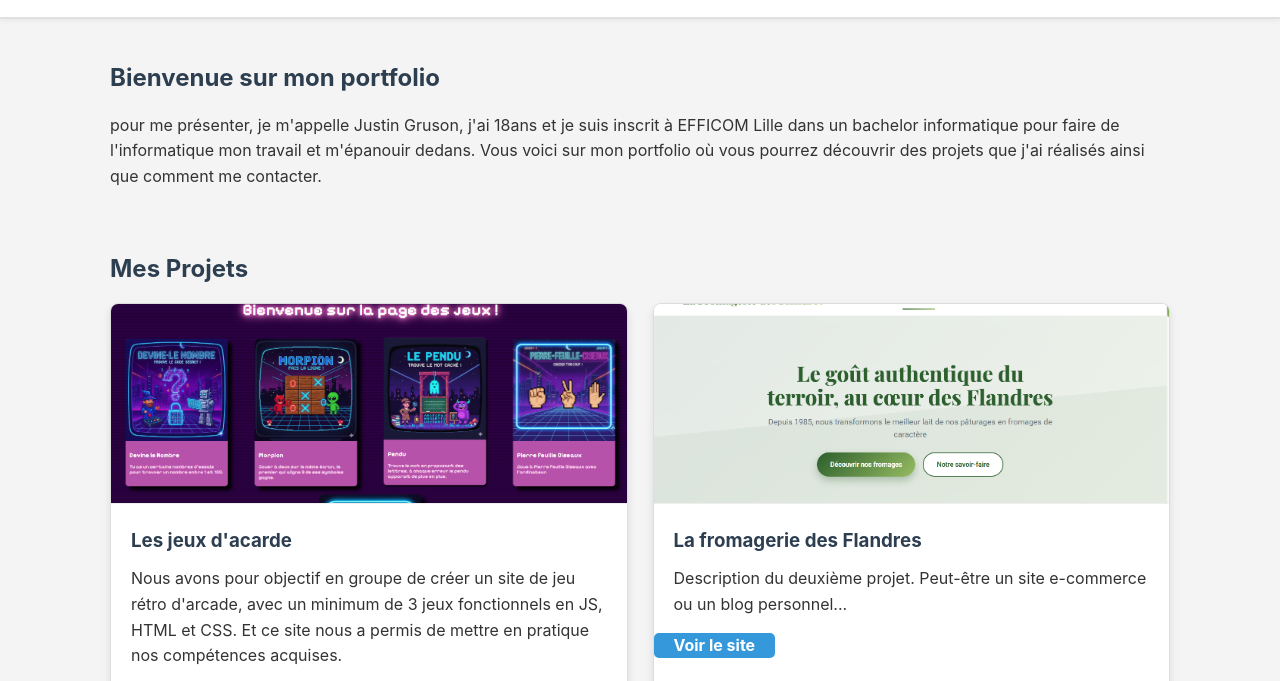
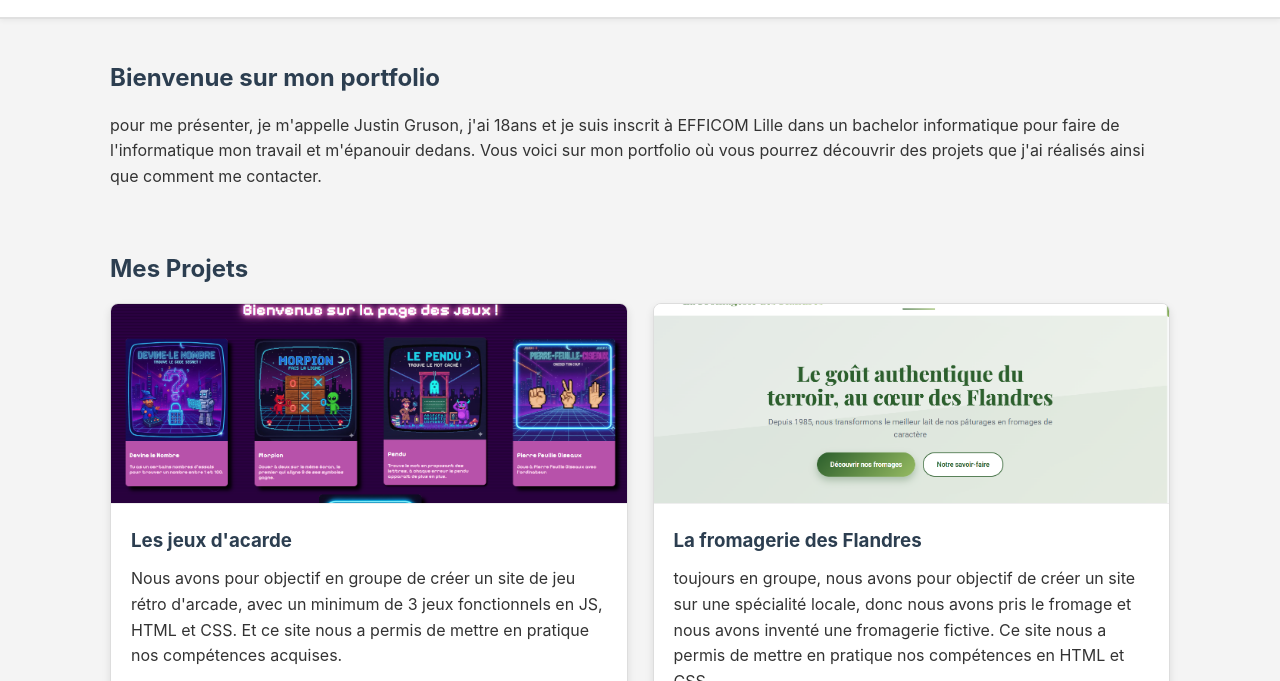
Before and after one commit to justin-gruson/Portfolio, a plain HTML site: page index.html in a window 1280 px wide. Shown: the part 112-793 px from the top of the page. Drawn offline with Linux system fonts and the light colour scheme.

Commit message:
ajout texte explicatif fromagerie

```diff
--- a/index.html
+++ b/index.html
@@ -52,8 +52,9 @@
                     <img src="fromagerie.png" alt="Aperçu du Projet 2">
                     <h3>La fromagerie des Flandres</h3>
                     <p>
-                        Description du deuxième projet. Peut-être un site e-commerce
-                        ou un blog personnel...
+                        toujours en groupe, nous avons pour objectif de créer un site sur une spécialité locale,
+                        donc nous avons pris le fromage et nous avons inventé une fromagerie fictive.
+                        Ce site nous a permis de mettre en pratique nos compétences en HTML et CSS.
                     </p>
                     <a href="https://fromageriedesflandres.netlify.app/" target="_blank" class="bouton-projet">
                         Voir le site
```
